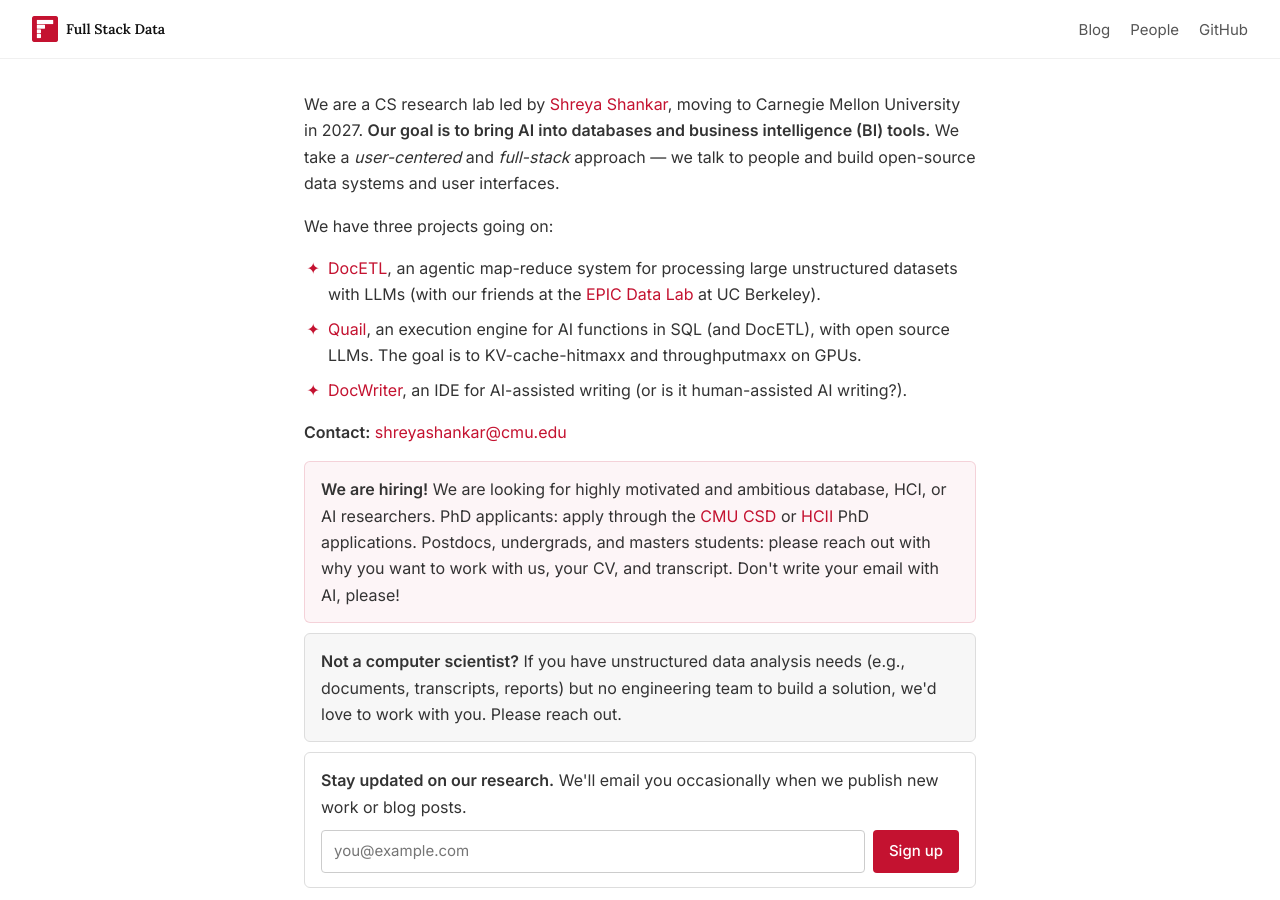
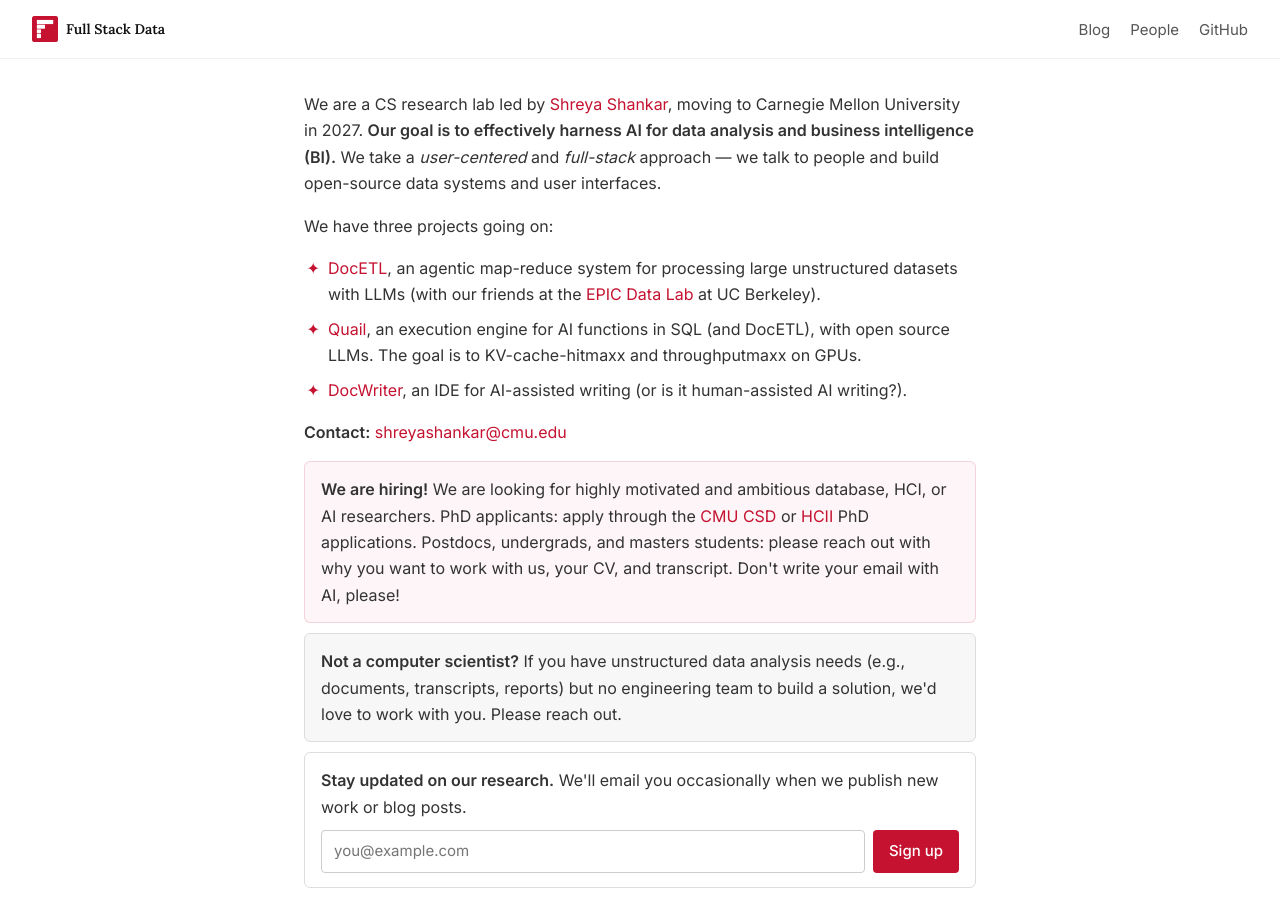
Before and after one commit to fsdatalab/fsdatalab.github.io, a Jekyll site: the page built from index.html, in a window 1280 px wide and 900 px high. Built offline with Jekyll 4.4.1, drawn with Linux system fonts in a browser that asks for light colours.

Commit message:
Reword the lab's goal on the homepage
Co-Authored-By: Claude Opus 5.5 <noreply@anthropic.com>
Claude-Session: https://claude.ai/code/session_01X9czvTUpCbZezMJbSx14jk

```diff
--- a/index.html
+++ b/index.html
@@ -4,7 +4,7 @@ title: Home
 ---
 <div class="content">
   <p class="intro">
-    We are a CS research lab led by <a href="https://sh-reya.com">Shreya Shankar</a>, moving to Carnegie Mellon University in 2027. <strong>Our goal is to bring AI into databases and business intelligence (BI) tools.</strong> We take a <em>user-centered</em> and <em>full-stack</em> approach — we talk to people and build open-source data systems and user interfaces.
+    We are a CS research lab led by <a href="https://sh-reya.com">Shreya Shankar</a>, moving to Carnegie Mellon University in 2027. <strong>Our goal is to effectively harness AI for data analysis and business intelligence (BI).</strong> We take a <em>user-centered</em> and <em>full-stack</em> approach — we talk to people and build open-source data systems and user interfaces.
   </p>
   <p class="intro">We have three projects going on:</p>
   <ul class="intro project-list">
```
